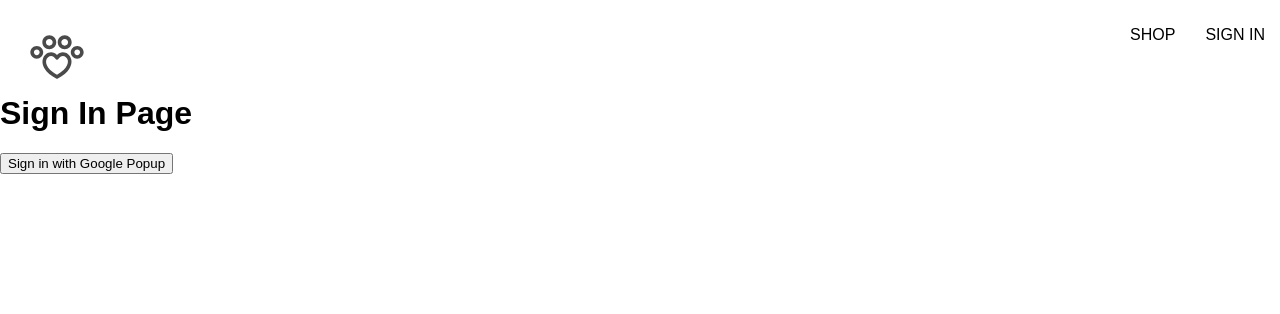
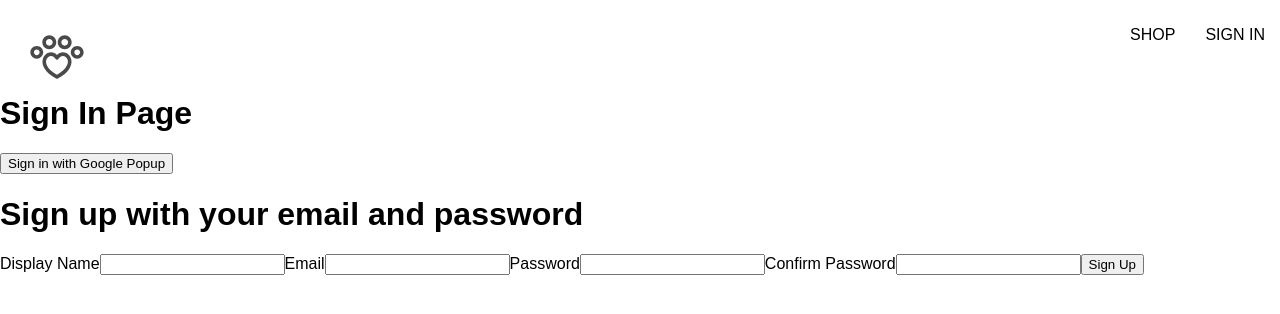
Before and after one commit to ananastasiap/paw-wear, a React (Create React App) app: page /sign-in in a window 1280 px wide. Shown: the top 314 px of the page. Built offline with nearby package versions, Linux system fonts and the light colour scheme; a web font is replaced by a local one.

Commit message:
feat: add sign up form

```diff
--- /dev/null
+++ b/src/components/sing-up-form/sing-up-form.component.jsx
@@ -0,0 +1,66 @@
+import { useState } from "react";
+
+const defaultFormFields = {
+  displayName: '',
+  email: '',
+  password: '',
+  confirmPassword: ''
+}
+
+const SignUpForm = () => {
+  const [formFields, setFormFields] = useState(defaultFormFields);
+  const { displayName, email, password, confirmPassword } = formFields;
+
+  const handleChange = (event) => {
+    const {name, value} = event.target;
+
+    setFormFields({...formFields, [name]: value});
+  }
+
+  return (
+    <div>
+      <h1>Sign up with your email and password</h1>
+      <form onSubmit={() => {}}>
+        <label>Display Name</label>
+        <input
+          type='text'
+          required
+          onChange={handleChange}
+          name='displayName'
+          value={displayName}
+        />
+
+        <label>Email</label>
+        <input
+          type='email'
+          required
+          onChange={handleChange}
+          name='email'
+          value={email}
+        />
+
+        <label>Password</label>
+        <input
+          type='password'
+          required
+          onChange={handleChange}
+          name='password'
+          value={password}
+        />
+
+        <label>Confirm Password</label>
+        <input
+          type='password'
+          required
+          onChange={handleChange}
+          name='confirmPassword'
+          value={confirmPassword}
+        />
+
+        <button type='submit'>Sign Up</button>
+      </form>
+    </div>
+  );
+};
+
+export default SignUpForm;
--- a/src/routes/sign-in/sign-in.component.jsx
+++ b/src/routes/sign-in/sign-in.component.jsx
@@ -1,4 +1,8 @@
-import { createUserDocumentFromAuth, signInGooglePopup } from "../../utils/firebase/firebase.utils";
+import { createUserDocumentFromAuth,
+         signInGooglePopup,
+} from "../../utils/firebase/firebase.utils";
+
+import SignUpForm from "../../components/sing-up-form/sing-up-form.component";
 
 const SignIn = () => {
   const logGoogleUser = async () => {
@@ -10,6 +14,7 @@ const SignIn = () => {
     <div>
       <h1>Sign In Page</h1>
       <button onClick={logGoogleUser}>Sign in with Google Popup</button>
+      <SignUpForm />
     </div>
   );
 }
--- a/src/utils/firebase/firebase.utils.js
+++ b/src/utils/firebase/firebase.utils.js
@@ -23,13 +23,14 @@ const firebaseConfig = {
 
 const firebaseApp = initializeApp(firebaseConfig);
 
-const privider = new GoogleAuthProvider();
-privider.setCustomParameters({
+const googleProvider = new GoogleAuthProvider();
+googleProvider.setCustomParameters({
   prompt: 'select_account'
 });
 
 export const auth = getAuth();
-export const signInGooglePopup = () => signInWithPopup(auth, privider);
+export const signInGooglePopup = () => signInWithPopup(auth, googleProvider);
+export const signInWithGoogleRedirect = () => signInWithRedirect(auth, googleProvider)
 
 export const db = getFirestore();
 
```
